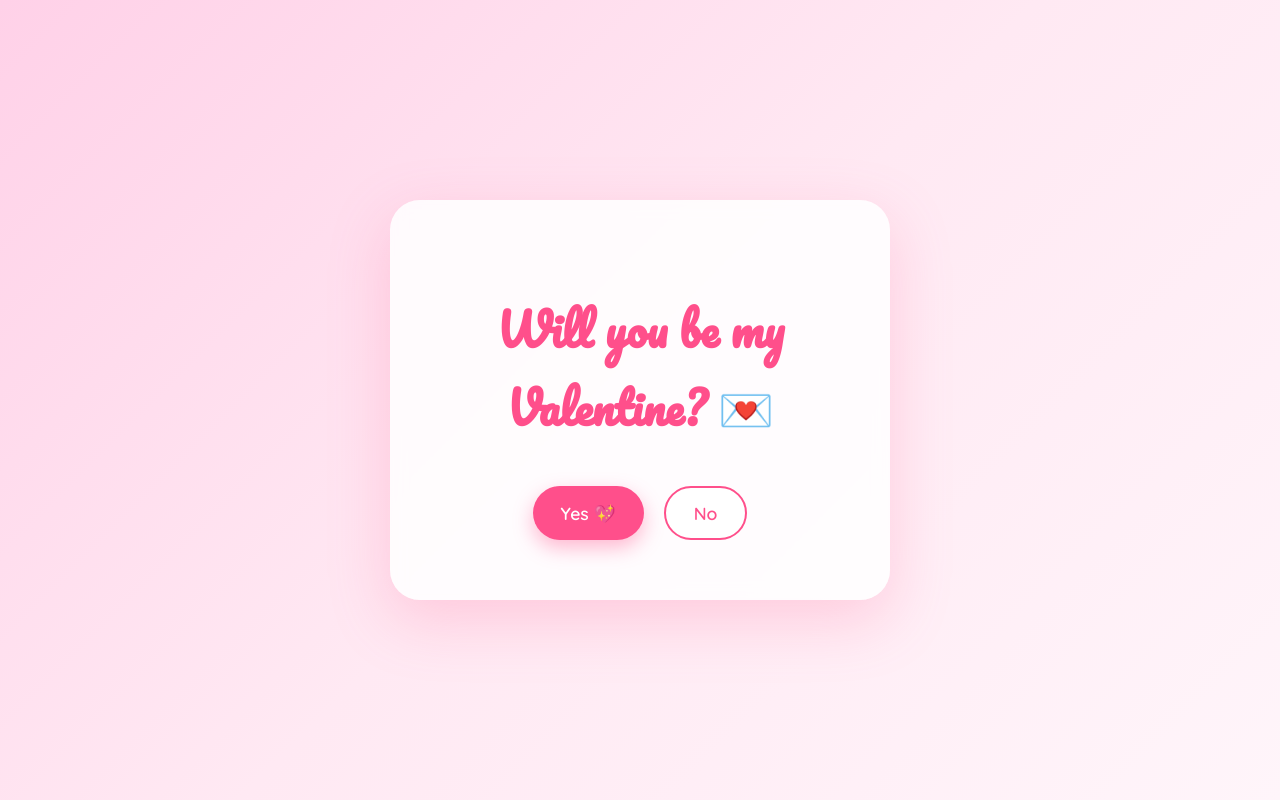
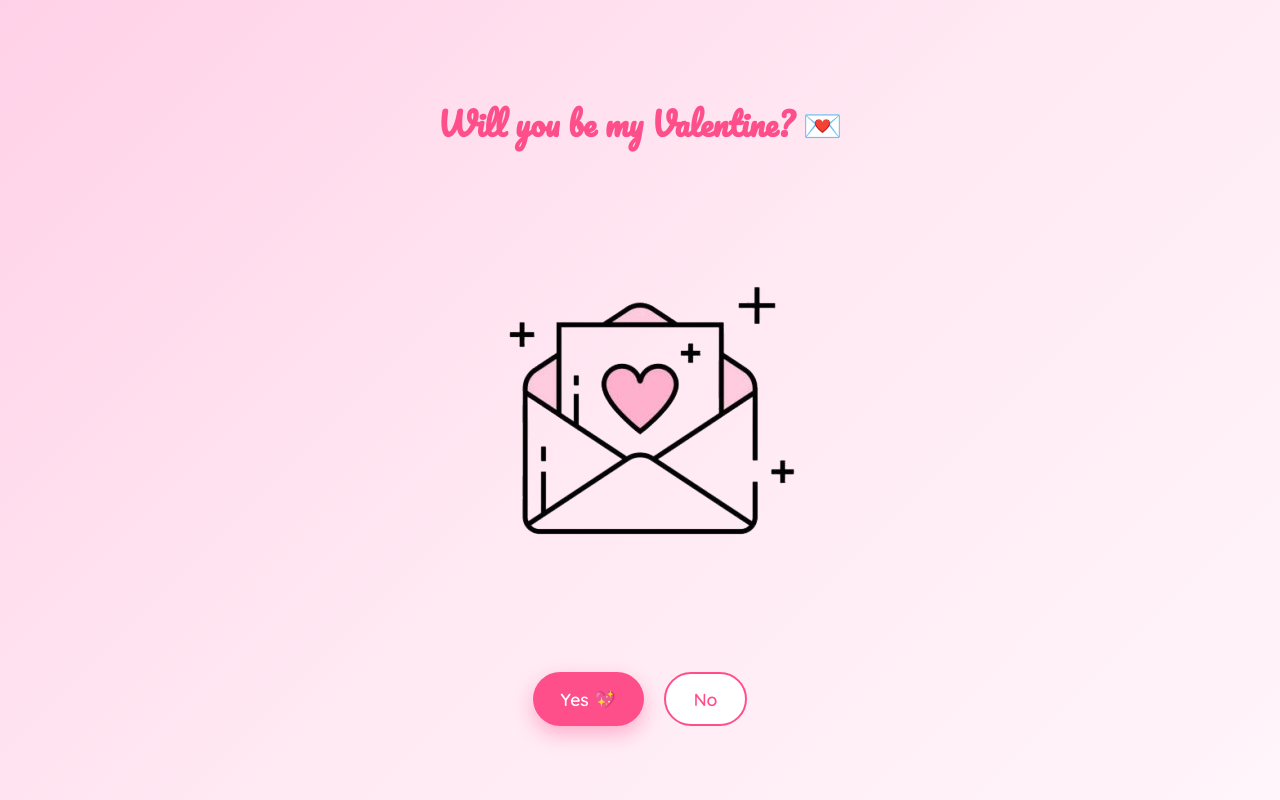
Before and after one commit to ShaynaMBarclay/Love-Cards, a React (Vite) app: page / in a window 1280 px wide. Built offline with nearby package versions, Linux system fonts and the light colour scheme.

Commit message:
card started

```diff
--- a/src/App.css
+++ b/src/App.css
@@ -24,26 +24,32 @@ body {
 /* center card */
 .card {
   position: relative;
-  background: rgba(255, 255, 255, 0.85);
-  backdrop-filter: blur(8px);
 
-  padding: 60px 50px;
-  border-radius: 30px;
+  width: 100%;
+  max-width: 650px;
+  height: 300px !important;
 
-  width: 90%;
-  max-width: 500px;
+  padding: 10px;
+
+  background-size: cover;
+  background-position: center;
+  background-repeat: no-repeat;
+
+  display: flex;
+  flex-direction: column;
+  justify-content: center;
+  align-items: center;
 
   text-align: center;
+}
 
-  box-shadow: 0 20px 60px rgba(255, 105, 150, 0.25);
-}
 
 /* title */
 .title {
   font-family: "Pacifico", cursive;
-  font-size: 2.8rem;
+  font-size: 2rem;
   color: #ff4f8b;
-  margin-bottom: 40px;
+
 }
 
 /* message */
@@ -124,3 +130,10 @@ button {
   border-radius: 20px;
   box-shadow: 0 10px 25px rgba(0, 0, 0, 0.15);
 }
+
+.no-btn {
+  background: white;
+  color: #ff4f8b;
+  border: 2px solid #ff4f8b;
+  transition: 0.2s ease, opacity 0.2s ease;
+}
--- a/src/App.jsx
+++ b/src/App.jsx
@@ -1,20 +1,29 @@
 import { useState } from "react";
 import "./App.css";
+
 import cuteImg from "./assets/kiss.gif";
+import cardBg from "./assets/card.png";
 
 export default function App() {
   const [accepted, setAccepted] = useState(false);
   const [showWrong, setShowWrong] = useState(false);
+  const [hideNo, setHideNo] = useState(false);
 
   const handleNo = () => {
     setShowWrong(true);
-    setTimeout(() => setShowWrong(false), 1200);
+    setHideNo(true);
+
+    setTimeout(() => {
+      setShowWrong(false);
+      setHideNo(false);
+    }, 1200);
   };
 
   return (
     <div className="page">
       <div className="card">
         {accepted ? (
+          /* 💕 YES SCREEN */
           <>
             <h1 className="title">YAYYY 💕</h1>
 
@@ -23,11 +32,15 @@ export default function App() {
               Happy Valentine’s Day my love ✨
             </p>
 
-            <img src={cuteImg} alt="cute" className="cute-img" />
+            <img src={cuteImg} alt="cute gif" className="cute-img" />
           </>
         ) : (
+          /* 💌 QUESTION SCREEN */
           <>
             <h1 className="title">Will you be my Valentine? 💌</h1>
+
+            {/* envelope image sits between title + buttons */}
+            <img src={cardBg} alt="envelope" className="envelope-img" />
 
             <div className="buttons">
               <button
@@ -37,6 +50,7 @@ export default function App() {
                 Yes 💖
               </button>
 
+              {!hideNo && (
                 <button
                   className="no-btn"
                   onMouseEnter={handleNo}
@@ -44,6 +58,7 @@ export default function App() {
                 >
                   No
                 </button>
+              )}
             </div>
           </>
         )}
```
Also changed, not shown: src/assets/card.png (added). Lines whose indentation alone changed are shown as unchanged.
